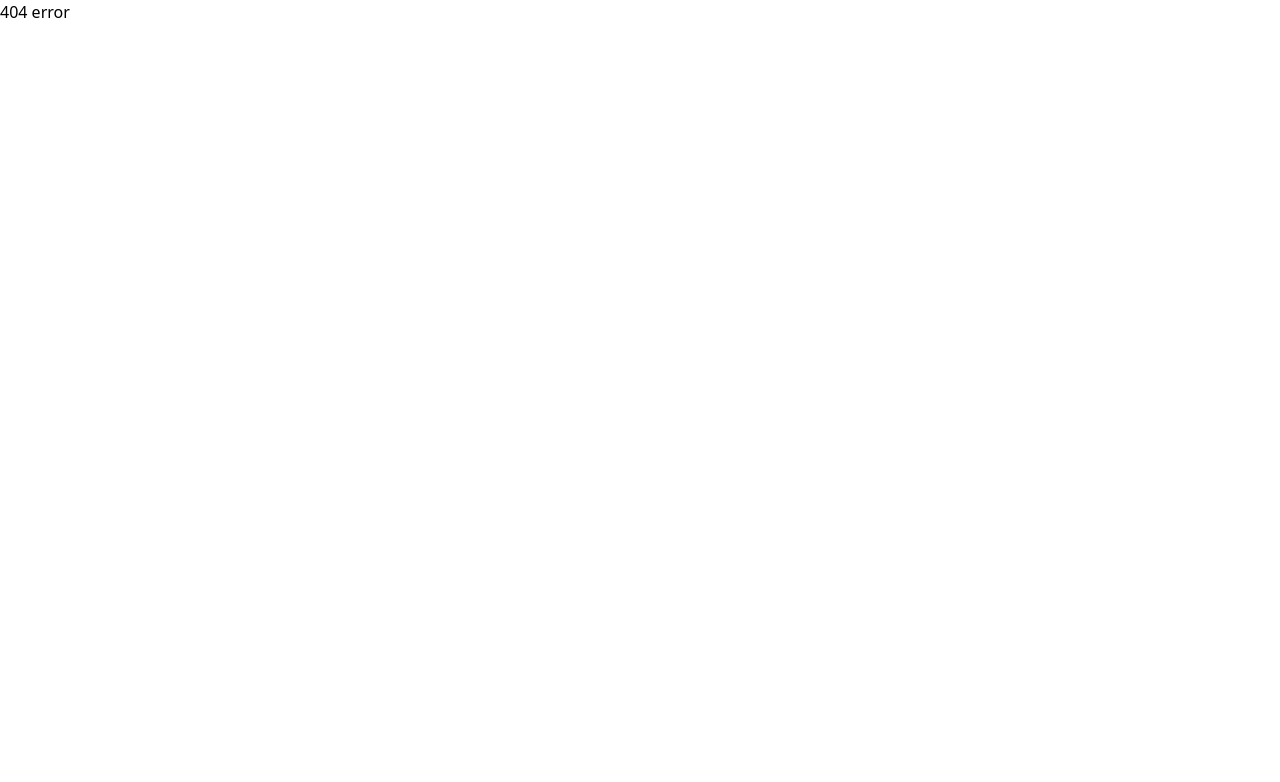
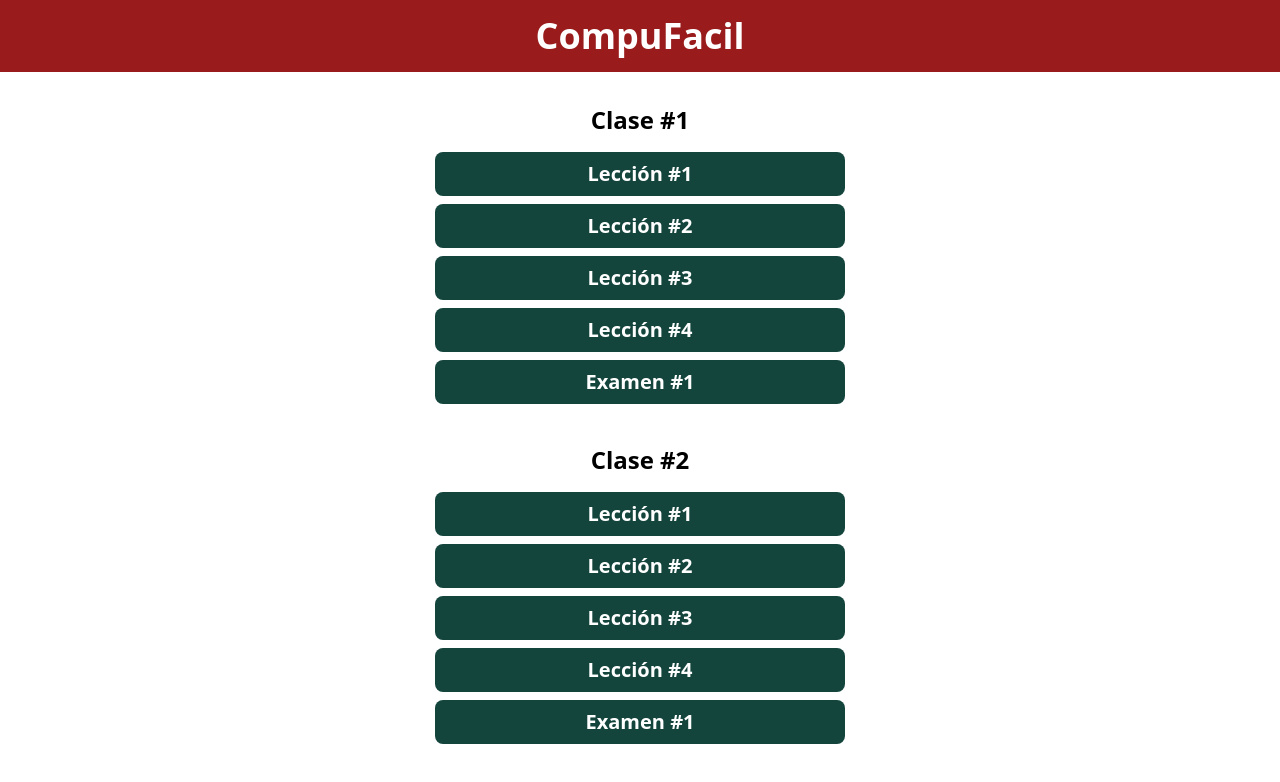
Before and after one commit to dayron24/CompuFacil, a React (Vite) app in the folder Client/: page /menu in a window 1280 px wide. Shown: the top 782 px of the page. Built offline with nearby package versions, Linux system fonts and the light colour scheme.

Commit message:
Vista: menu de curso

```diff
--- a/Client/src/App.jsx
+++ b/Client/src/App.jsx
@@ -7,6 +7,7 @@ import RegisterUserPage from "./views/RegisterUserPage";
 import { IndexPage } from "./views/Index";
 import { HomePage } from "./views/HomePage";
 import { ViewUser } from "./views/ViewUser";
+import { MenuCurso } from "./views/MenuCurso";
 
 export default function App() {
   return (
@@ -19,6 +20,7 @@ export default function App() {
         <Route path="/inicio" element={<IndexPage />} />
         <Route path="/home" element={<HomePage />} />
         <Route path="/user" element={<ViewUser />} />
+        <Route path="/menu" element={<MenuCurso />} />
 
         {/*Catch all*/}
         <Route path="*" element={<h1>404 error</h1>} />
--- /dev/null
+++ b/Client/src/views/MenuCurso.jsx
@@ -0,0 +1,77 @@
+import React from 'react';
+
+export function MenuCurso() {
+    const classes = [
+        {
+            name: 'Clase #1',
+            lessons: [
+                {
+                    name: 'Lección #1',
+                    redirectUrl: '#',
+                },
+                {
+                    name: 'Lección #2',
+                    redirectUrl: '#',
+                },
+                {
+                    name: 'Lección #3',
+                    redirectUrl: '#',
+                },
+                {
+                    name: 'Lección #4',
+                    redirectUrl: '#',
+                },
+                {
+                    name: 'Examen #1',
+                    redirectUrl: '#',
+                },
+            ],
+        },
+        {
+            name: 'Clase #2',
+            lessons: [
+                {
+                    name: 'Lección #1',
+                    redirectUrl: '#',
+                },
+                {
+                    name: 'Lección #2',
+                    redirectUrl: '#',
+                },
+                {
+                    name: 'Lección #3',
+                    redirectUrl: '#',
+                },
+                {
+                    name: 'Lección #4',
+                    redirectUrl: '#',
+                },
+                {
+                    name: 'Examen #1',
+                    redirectUrl: '#',
+                },
+            ],
+        },
+    ]
+
+    return (
+        <div className="relative">
+            <header className="bg-red-800 text-white text-4xl font-bold text-center py-4">
+                <h1>CompuFacil</h1>
+            </header>
+
+            <div className="px-6 py-8 flex justify-center items-center flex-col">
+                {classes.map((course, index) => (
+                    <div key={index} className="mx-4 mb-8 w-full flex justify-center items-center flex-col">
+                        <h2 className="text-xl font-bold mb-4">{course.name}</h2>
+                        {course.lessons.map((lesson, lessonIndex) => (
+                                <a key={lessonIndex} href={lesson.redirectUrl} className="mb-2 inline-block w-1/3 px-3 py-2 text-sm font-medium text-center text-white rounded-lg bg-[#14453D]">
+                                    <h2 className="text-lg font-bold">{lesson.name}</h2>
+                                </a>
+                        ))}
+                    </div>
+                ))}
+            </div>
+        </div>
+    );
+}
```
